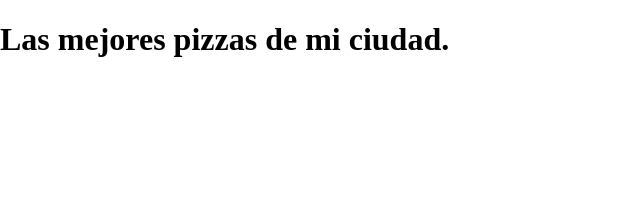
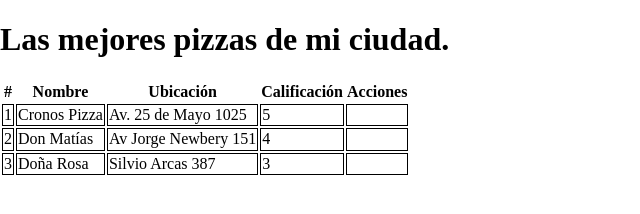
Before and after one commit to LRedolfi/boletines, a plain HTML site: page index.html in a window 1280 px wide. Shown: the whole page, without its empty margins (0-640 px from the left). Drawn offline with Linux system fonts and the light colour scheme.

Commit message:
Agregado de tabla

```diff
--- a/index.html
+++ b/index.html
@@ -14,6 +14,38 @@
             <header>
                 <h1>Las mejores pizzas de mi ciudad.</h1>
             </header>
+            <table>
+                <thead>
+                    <th>#</th>
+                    <th>Nombre</th>
+                    <th>Ubicación</th>
+                    <th>Calificación</th>
+                    <th>Acciones</th>
+                </thead>
+                <tbody>
+                    <tr>
+                        <td>1</td>
+                        <td>Cronos Pizza</td>
+                        <td>Av. 25 de Mayo 1025</td>
+                        <td>5</td>
+                        <td></td>
+                    </tr>
+                    <tr>
+                        <td>2</td>
+                        <td>Don Matías</td>
+                        <td>Av Jorge Newbery 151</td>
+                        <td>4</td>
+                        <td></td>
+                    </tr>
+                    <tr>
+                        <td>3</td>
+                        <td>Doña Rosa</td>
+                        <td>Silvio Arcas 387</td>
+                        <td>3</td>
+                        <td></td>
+                    </tr>
+                </tbody>
+            </table>
         </div>
     </div>
 </body>
--- a/recursos/css/main.css
+++ b/recursos/css/main.css
@@ -0,0 +1,3 @@
+td{
+    border: solid 1px;
+}
```
